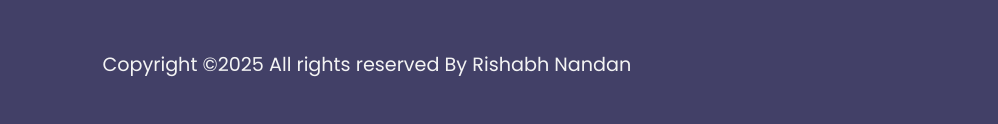
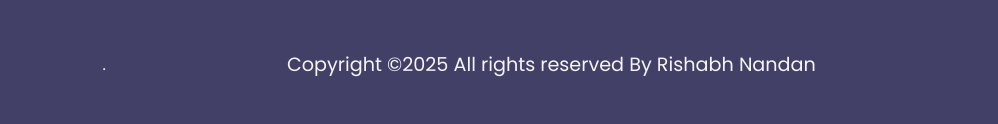
Before and after one commit to RishabhNandan/e-learning, a plain HTML site: page index.html in a window 1280 px wide. Shown: the part 4510-4634 px from the top of the page, 0-998 px from the left. Drawn offline with nearby package versions, Linux system fonts and the light colour scheme.

Commit message:
Update index.html

```diff
--- a/index.html
+++ b/index.html
@@ -330,7 +330,7 @@
         </div>
       </div>
 
-      <div class="copyright">
+      <div class="copyright">.
         <p>
           Copyright ©2025 All rights reserved
           By Rishabh Nandan
```
